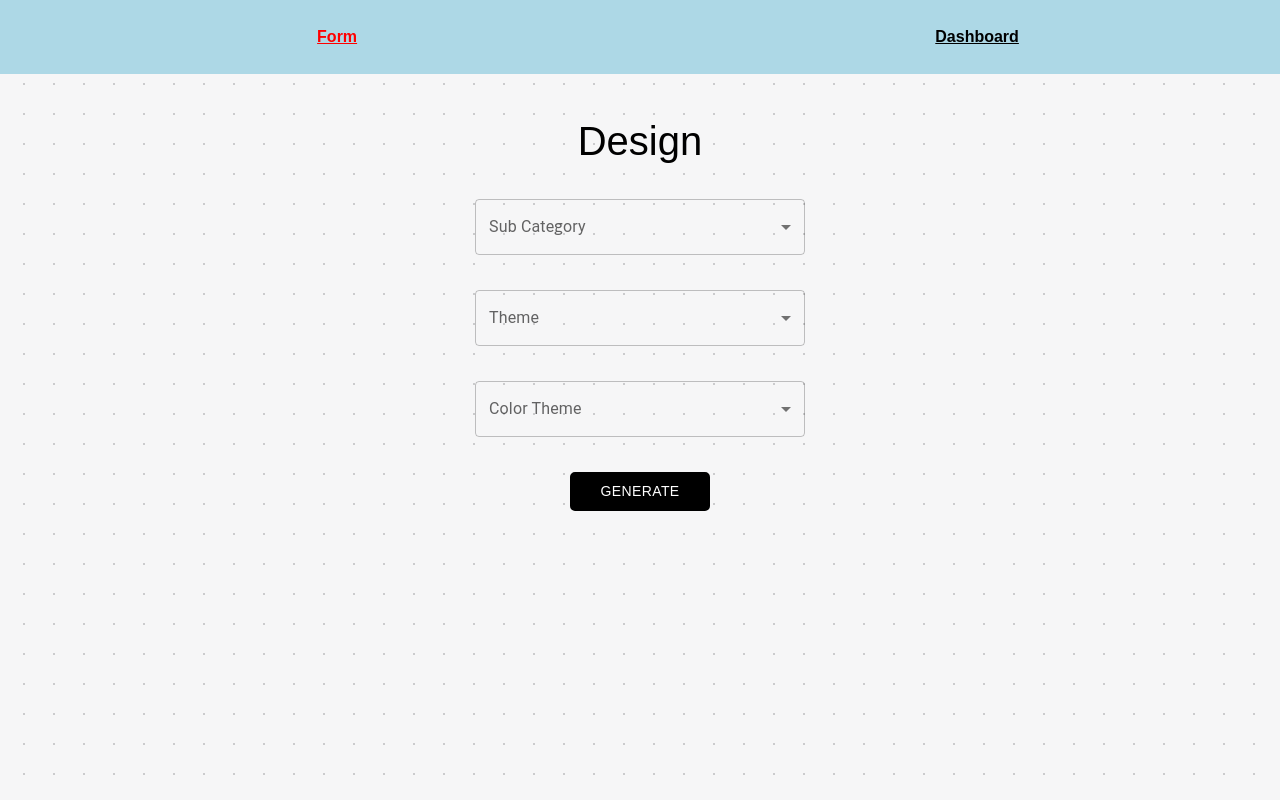
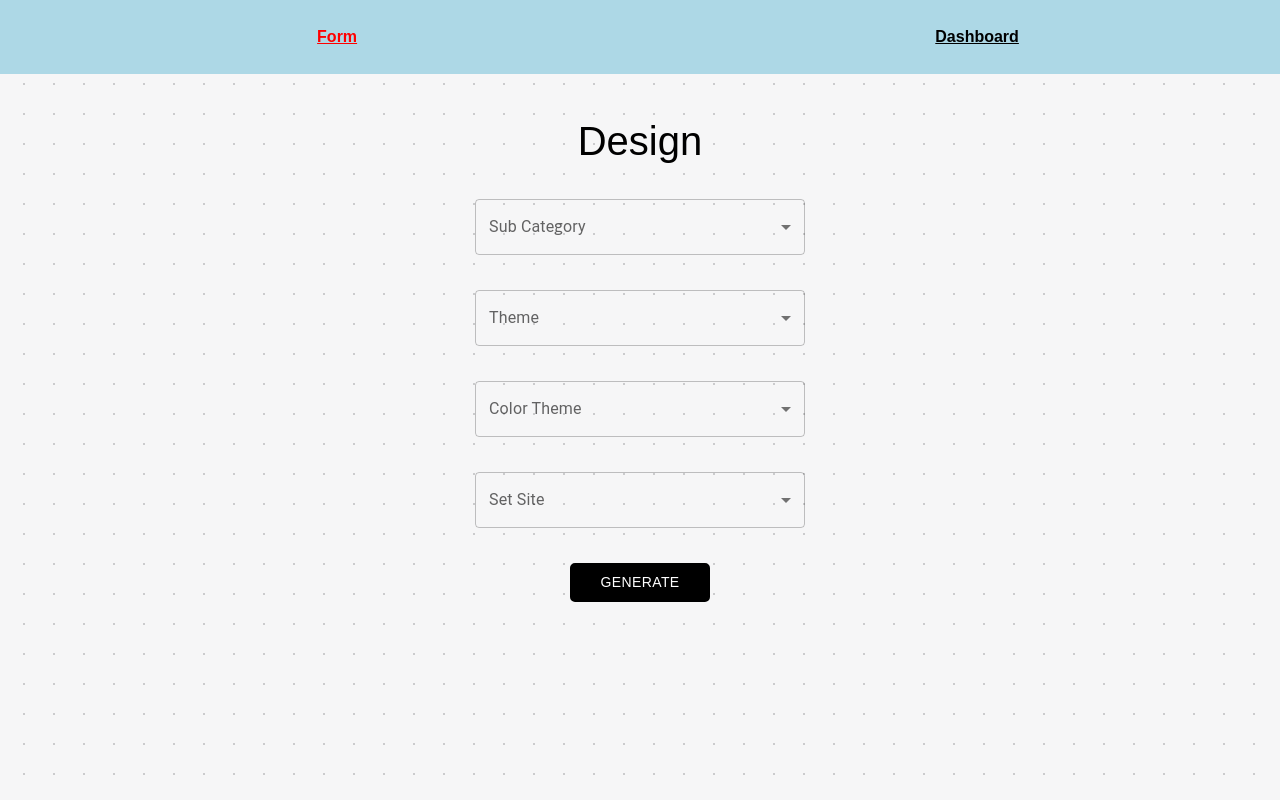
Before and after one commit to WilliamYe6/Inspire.ai, a React (Create React App) app in the folder frontend/: page /form in a window 1280 px wide. Shown: the top 800 px of the page. Built offline with nearby package versions, Linux system fonts and the light colour scheme; a web font is replaced by a local one.

Commit message:
added site catefory

```diff
--- a/frontend/src/pages/Form.js
+++ b/frontend/src/pages/Form.js
@@ -15,14 +15,14 @@ const Form = ({design, setDesign}) => {
   const [subCategory, setSubCategory] = useState('');
   const [theme, setTheme] = useState('');
   const [color, setColor] = useState('');
+  const [site, setSite] = useState('');
   const [loading, setLoading] = useState(false)
   var str = " ";
 
   const handleSubmit = async (event) => {
     console.log(color);
 
-    str =
-      "I want a " + color + " " + theme + " " + subCategory + " web design.";
+    str =  "A " + color + " " + theme + " " + subCategory + " web design site like " + site;
 
   postString()
 
@@ -115,6 +115,21 @@ const Form = ({design, setDesign}) => {
            <MenuItem value={"Brown"}>Brown</MenuItem>
          </Select>
        </FormControl>
+
+
+       <FormControl
+        style={{
+          width: "47%",
+          marginTop: "5%",
+        }}>
+       <InputLabel id="demo-simple-select-label">Set Site</InputLabel>
+         <Select onChange={(e) => setSite(e.target.value)}>
+           <MenuItem value={"amazon"}>Amazon</MenuItem>
+           <MenuItem value={"shopify"}>Shopify</MenuItem>
+           <MenuItem value={"pinterest"}>Pinterest</MenuItem>
+           <MenuItem value={"facebook"}>Facebook</MenuItem>
+         </Select>
+         </FormControl>
        <Button
        type="submit"
        onClick={() => {
```
